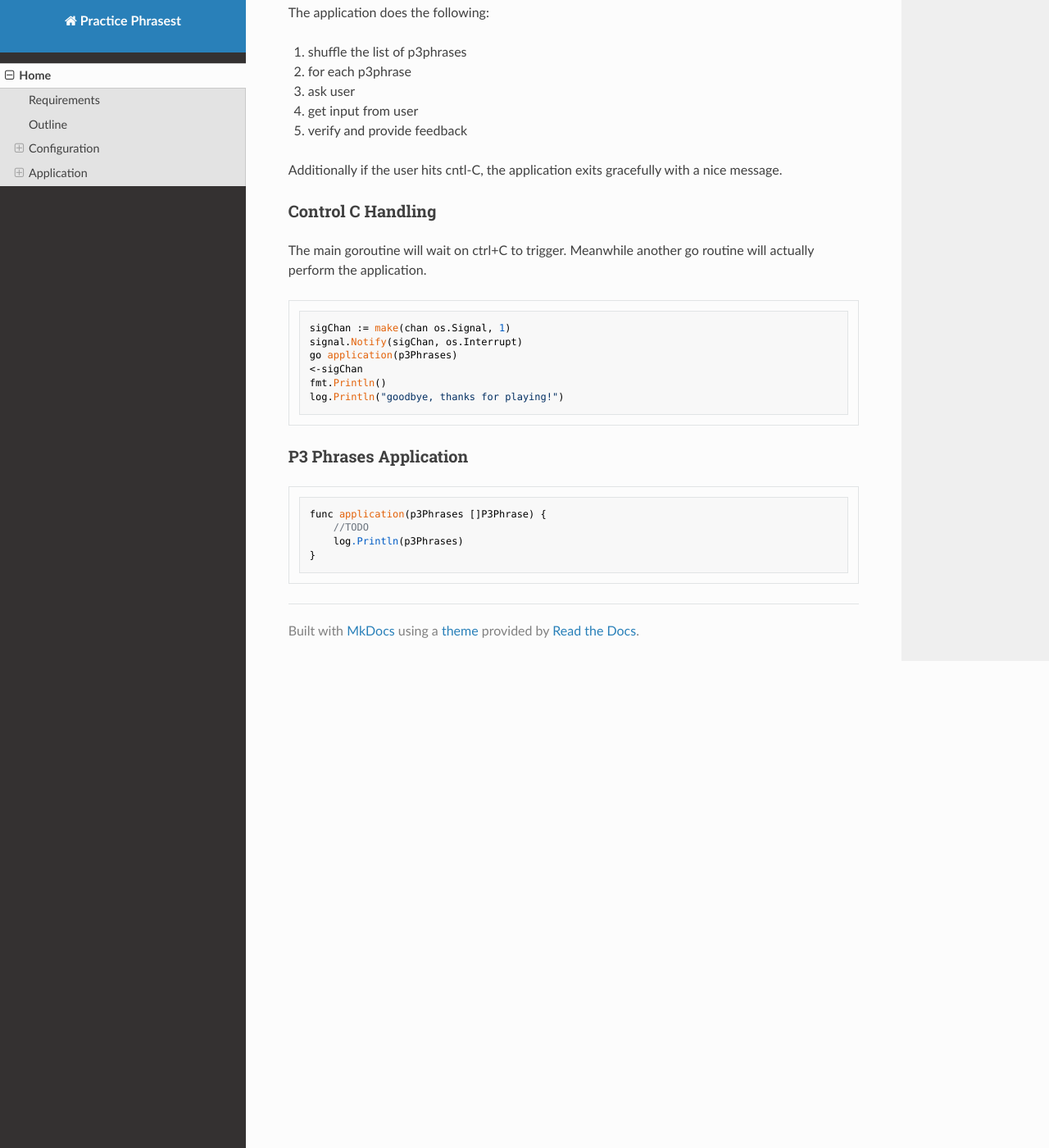
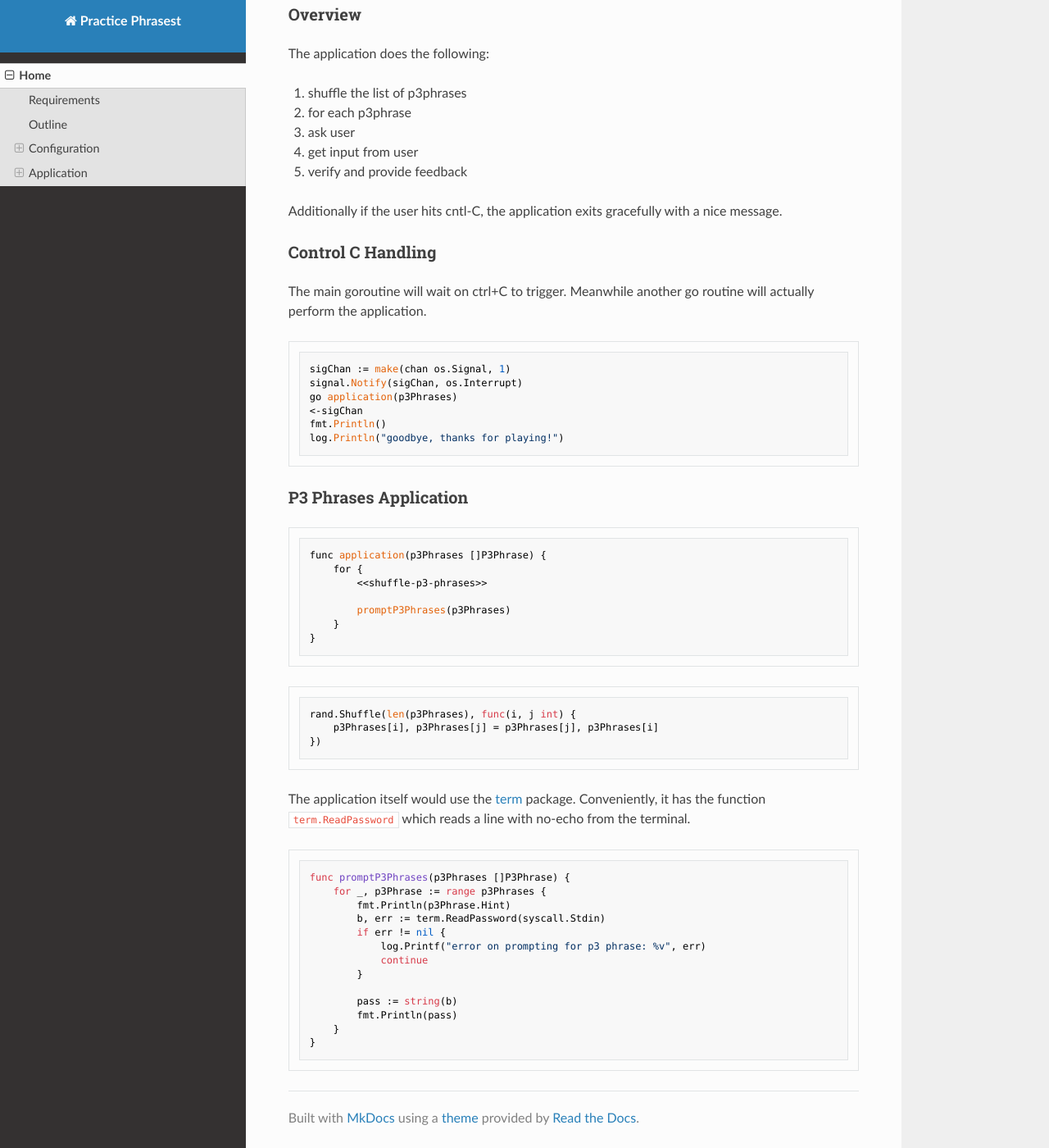
Before and after one commit to SanferDsouza/p3, an MkDocs documentation site: the page built from docs/index.md, in a window 1280 px wide and 1400 px high, scrolled down 5863 px. Shown: the whole window at 82% size. Built offline with MkDocs 1.6.1, drawn with Linux system fonts in a browser that asks for light colours; nearby versions of some CDN libraries; some of the changed text lies outside the part shown.

Commit message:
add: prompt and read p3phrase from term

````diff
--- a/docs/index.md
+++ b/docs/index.md
@@ -44,9 +44,11 @@
 	"flag"
 	"fmt"
 	"log"
+	"math/rand/v2"
 	"os"
 	"os/signal"
 	"strings"
+	"syscall"
 
 	<<hocon-imports>>
 )
@@ -130,6 +132,7 @@
 
 ```{.go #hocon-imports}
 "github.com/gurkankaymak/hocon"
+"golang.org/x/term"
 ```
 
 ```{.go #hocon-parse}
@@ -324,7 +327,37 @@
 
 ```{.go #helpers}
 func application(p3Phrases []P3Phrase) {
-    //TODO
-    log.Println(p3Phrases)
+	for {
+		<<shuffle-p3-phrases>>
+
+		promptP3Phrases(p3Phrases)
+	}
 }
+
 ```
+
+```{.go #shuffle-p3-phrases}
+rand.Shuffle(len(p3Phrases), func(i, j int) {
+	p3Phrases[i], p3Phrases[j] = p3Phrases[j], p3Phrases[i]
+})
+```
+
+The application itself would use the [term](https://pkg.go.dev/golang.org/x/term) package.
+Conveniently, it has the function `term.ReadPassword` which reads a line with no-echo from the terminal.
+
+```{.go #helpers}
+func promptP3Phrases(p3Phrases []P3Phrase) {
+	for _, p3Phrase := range p3Phrases {
+		fmt.Println(p3Phrase.Hint)
+		b, err := term.ReadPassword(syscall.Stdin)
+		if err != nil {
+			log.Printf("error on prompting for p3 phrase: %v", err)
+			continue
+		}
+
+		pass := string(b)
+		fmt.Println(pass)
+	}
+}
+
+```
````
Also changed, not shown: 3 other files.
